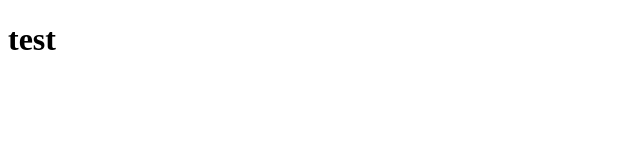
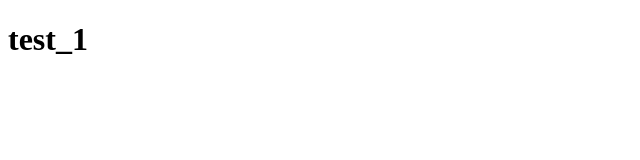
Before and after one commit to NazarNech/js-learning, a plain HTML site: page index.html in a window 1280 px wide. Shown: the full height of the page, 0-640 px from the left. Drawn offline with Linux system fonts and the light colour scheme.

Commit message:
Update index.html

```diff
--- a/index.html
+++ b/index.html
@@ -9,7 +9,7 @@
 </head>
 
 <body>
-    <h1>test</h1>
+    <h1>test_1</h1>
 </body>
 <script src="p2_codingChallenge1.js"></script>
 
```
